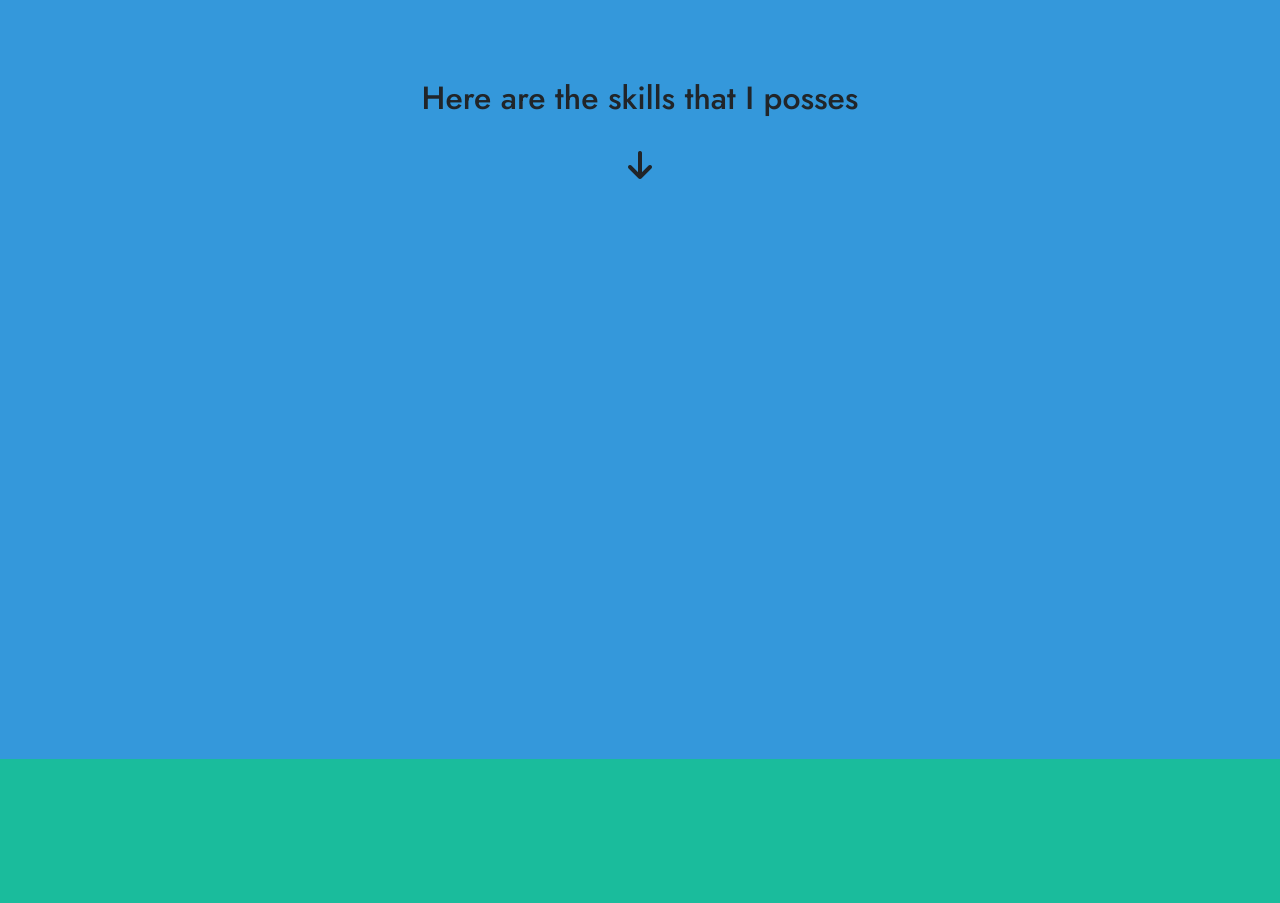
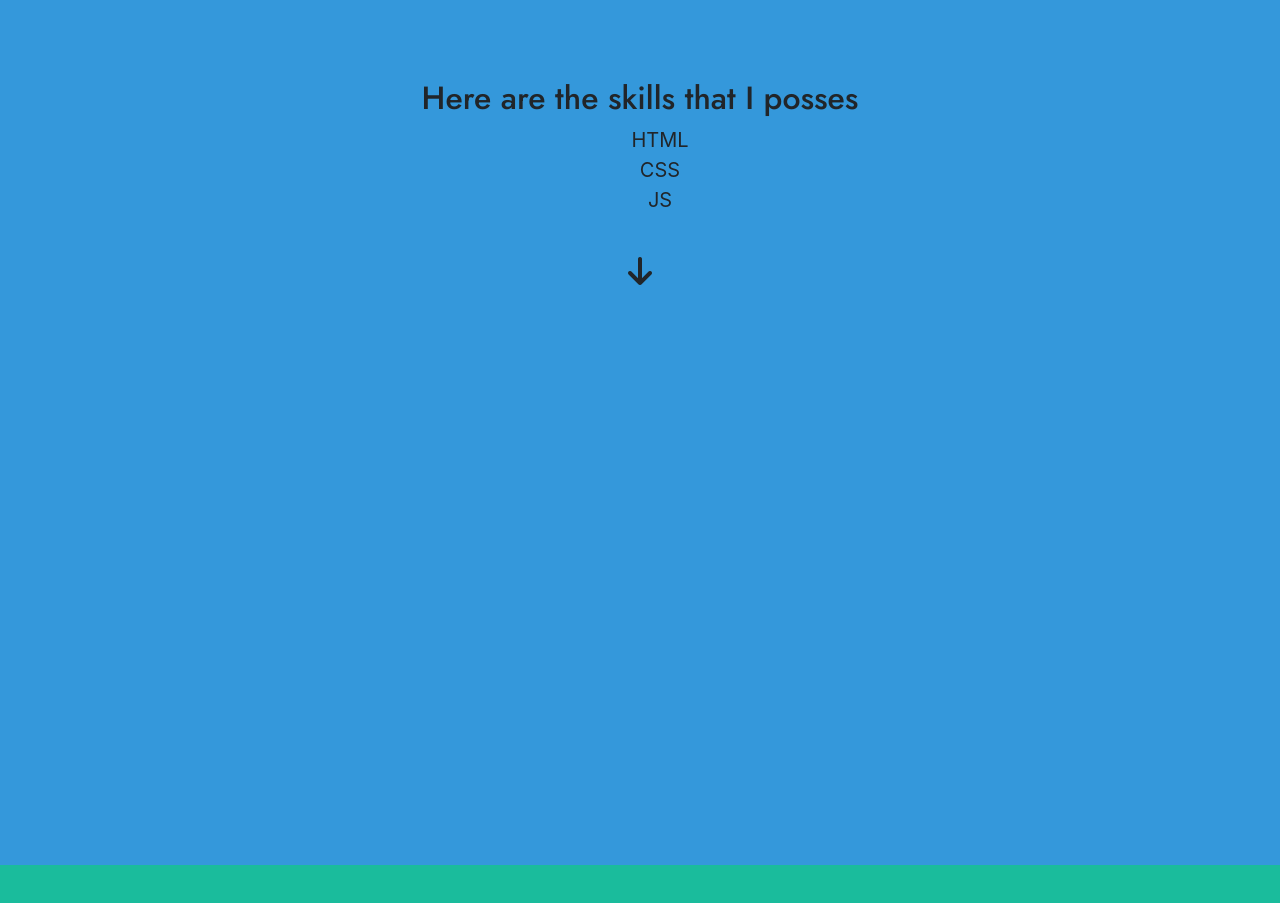
Before and after one commit to Abonilla17/PortfolioV2, a plain HTML site: page index.html in a window 1280 px wide. Shown: the part 1840-2743 px from the top of the page. Drawn offline with nearby package versions, Linux system fonts and the light colour scheme; a script that the page names is missing.

Commit message:
add changes to skill section

```diff
--- a/index.html
+++ b/index.html
@@ -32,6 +32,12 @@
 </div>
 <div class="skills" id="skills">
 	<h2 class="h2-skills-centered"> Here are the skills that I posses </h2>
+	<ul class="ul-skills" style="list-style: none;text-align: center;font-size: 20px;">
+		<li> HTML </li>
+		<li> CSS </li>
+		<li> JS </li>
+
+	</ul>
 	<a href="#socials" style="color: inherit;"> <br>
 	<i class="fas fa-arrow-down fa-2x"></i> </a>
 	</div>
```
